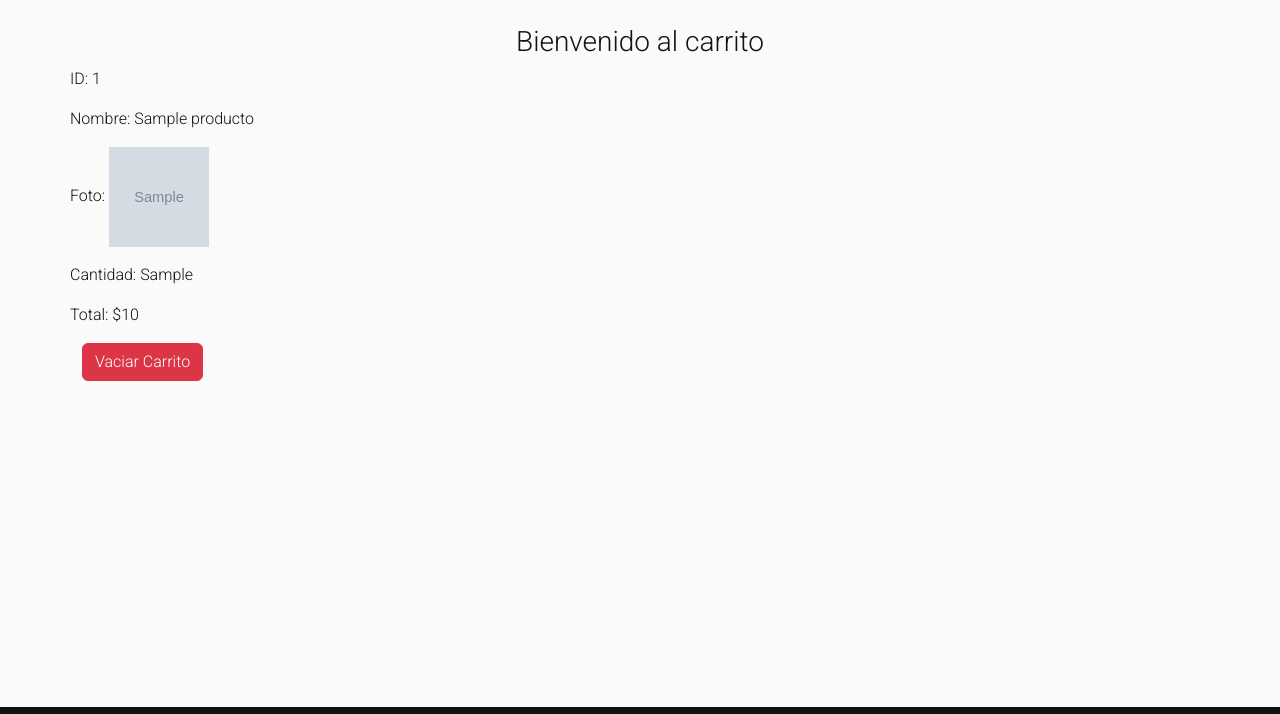
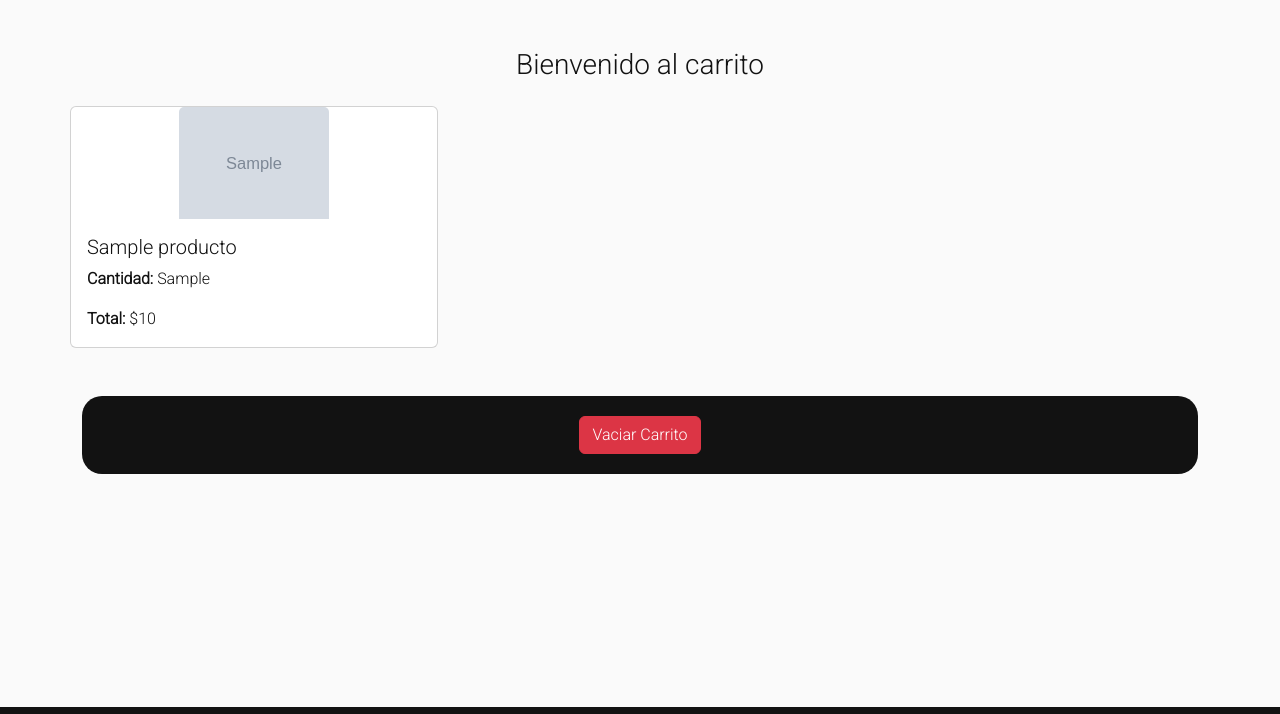
Before and after one commit to ErosB8/Final-Web, a PHP site: page /carrito.php in a window 1280 px wide. Shown: the part 63-777 px from the top of the page. Run offline with PHP 8.4, Linux system fonts and the light colour scheme; tables that the repository leaves empty or names only in its code hold one stand-in row (values such as "Sample post").

Commit message:
carrito lindo

```diff
--- a/FINAL/carrito.php
+++ b/FINAL/carrito.php
@@ -2,8 +2,9 @@
 include_once("header.php");
 require_once("conexion.php");
 ?>
-<main class="mt25px">
-    <div class="centrado">
+<main class="mt-5">
+    <div class="container">
+        <div class="text-center mb-4">
             <h3 id="titulo">Bienvenido al carrito</h3>
         </div>
 
@@ -15,41 +16,41 @@
             $respuesta = mysqli_query($conexion, $consulta);
 
             if ($respuesta) {
-            print "<div class='container'>";
-            print "<div class='row'>";
+                echo "<div class='row'>";
                 while ($fila = mysqli_fetch_array($respuesta)) {
-                print "
-                <div class='col-4'>
-                    <div id='productos'>
-                        <article>
-                            <p>ID: $fila[carrito_id]</p>
-                            <p>Nombre: $fila[nombre]</p>
-                            <p>Foto: <img src='imgbbdd/$fila[foto]' alt='Foto del producto' width='100' height='100'></p>
-                            <p>Cantidad: $fila[cantidad]</p>
-                            <p>Total: $$fila[total_carrito]</p>
-                        </article>
+                    echo "
+                    <div class='col-md-4 mb-4'>
+                        <div class='card'>
+                            <div class='d-flex justify-content-center'>
+                                <img src='imgbbdd/{$fila['foto']}' class='card-img-top img-custom' alt='Foto del producto'>
+                            </div>
+                            <div class='card-body'>
+                                <h5 class='card-title'>{$fila['nombre']}</h5>
+                                <p class='card-text'><strong>Cantidad:</strong> {$fila['cantidad']}</p>
+                                <p class='card-text'><strong>Total:</strong> $$fila[total_carrito]</p>
+                            </div>
                         </div>
                     </div>
                     ";
                 }
-            print "</div>";
-            print "</div>";
+                echo "</div>";
             } else {
-            echo "Error al recuperar los datos del carrito: " . mysqli_error($conexion);
+                echo "<div class='alert alert-danger'>Error al recuperar los datos del carrito: " . mysqli_error($conexion) . "</div>";
             }
 
-        print "
-        <div class='container'>
-            <form class='boton-vaciar-carrito' action='vaciarcarrito.php' method='POST'>
+            echo "
+            <div class='text-center mt-4'>
+                <form action='vaciarcarrito.php' method='POST'>
                     <button type='submit' class='btn btn-danger'>Vaciar Carrito</button>
                 </form>
             </div>
             ";
 
         } else {
-        print "<h1>Error de conexión a la base de datos</h1>";
+            echo "<div class='alert alert-danger'>Error de conexión a la base de datos</div>";
         }
         ?>
+    </div>
 </main>
 <?php
 include_once("footer.php");
--- a/FINAL/css/style.css
+++ b/FINAL/css/style.css
@@ -260,3 +260,7 @@
     margin: 0px;
     padding: 0px;
 }
+.img-custom {
+    max-width: 150px; /* Ajusta el tamaño máximo de la imagen */
+    height: auto; /* Mantiene la proporción de la imagen */
+}
```
Lines whose indentation alone changed are shown as unchanged.
